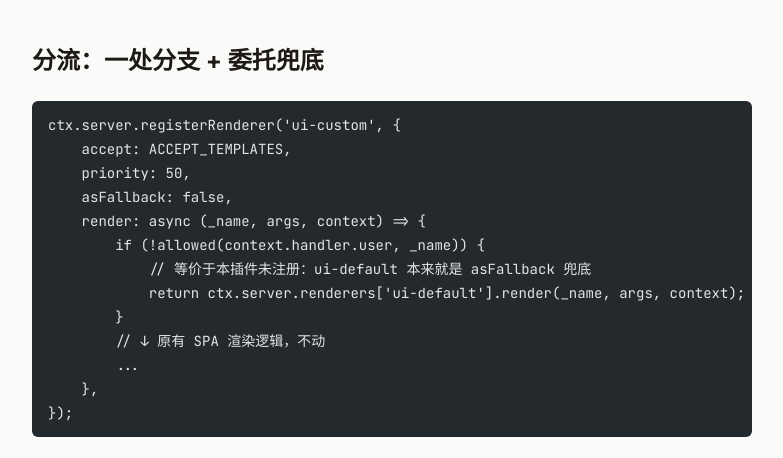
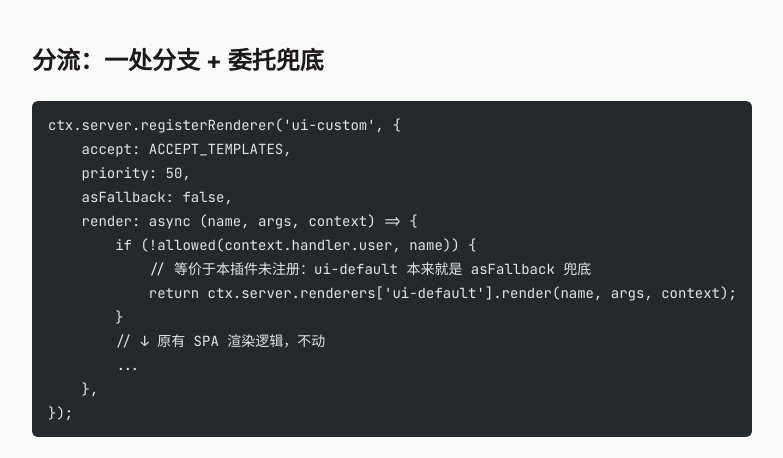
Before and after one commit to gtn1024/gtn1024, an Astro site: page /zh/posts/hydro-frontend-gray-release in a window 1280 px wide. Shown: the part 1274-1732 px from the top of the page, without its empty margins (248-1031 px from the left). Built offline with nearby package versions, Linux system fonts and the light colour scheme; Astro itself is replaced by a stand-in of ours; some packages are replaced by stand-ins of ours; code samples lack their colours.

Commit message:
post: drop unused-param underscore on name

```diff
--- a/src/content/posts/hydro-frontend-gray-release.md
+++ b/src/content/posts/hydro-frontend-gray-release.md
@@ -51,10 +51,10 @@ ctx.server.registerRenderer('ui-custom', {
     accept: ACCEPT_TEMPLATES,
     priority: 50,
     asFallback: false,
-    render: async (_name, args, context) => {
-        if (!allowed(context.handler.user, _name)) {
+    render: async (name, args, context) => {
+        if (!allowed(context.handler.user, name)) {
             // 等价于本插件未注册：ui-default 本来就是 asFallback 兜底
-            return ctx.server.renderers['ui-default'].render(_name, args, context);
+            return ctx.server.renderers['ui-default'].render(name, args, context);
         }
         // ↓ 原有 SPA 渲染逻辑，不动
         ...
```
